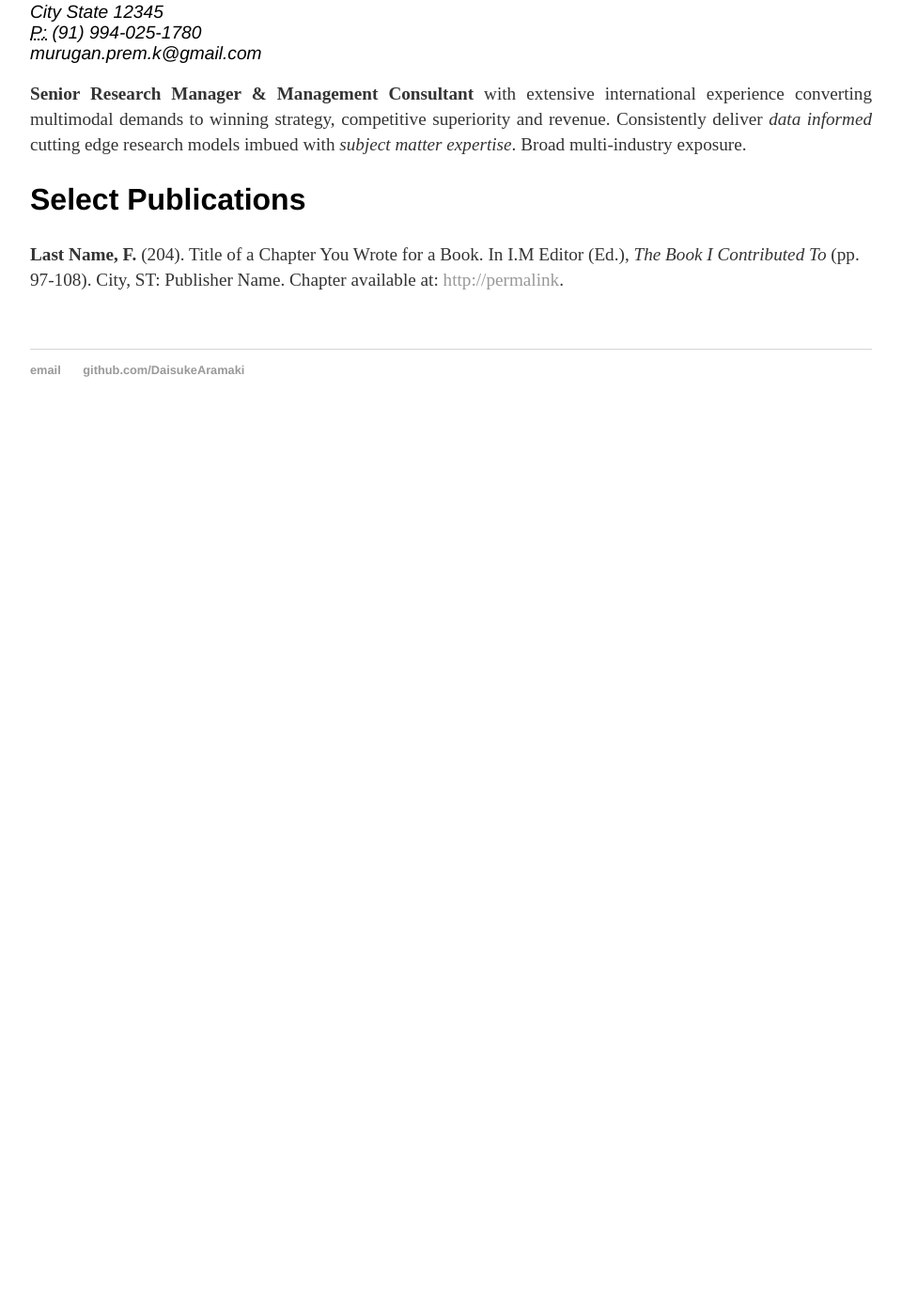
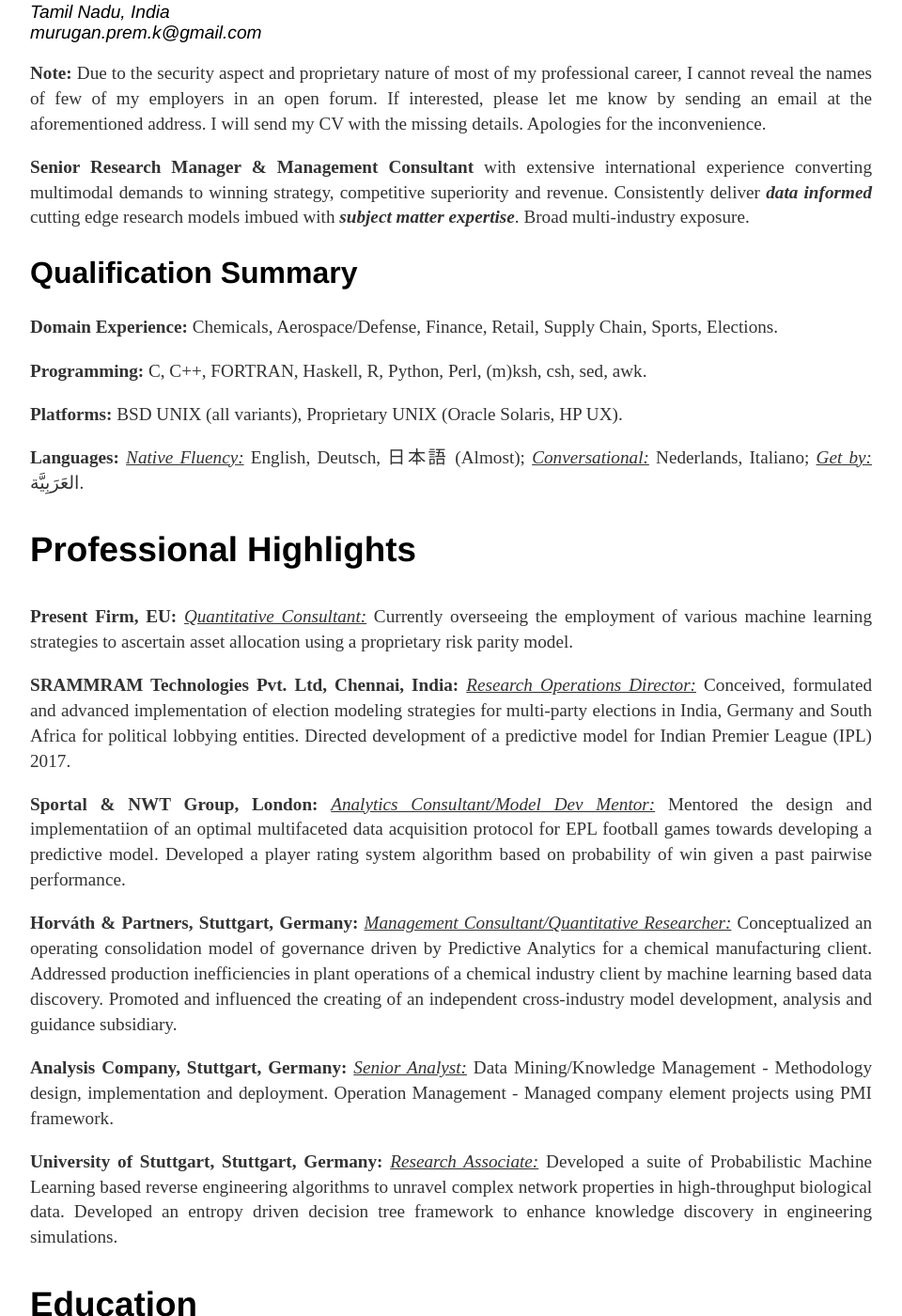
Before and after one commit to DaisukeAramaki/DaisukeAramaki.github.io, a Jekyll site: the page built from cv/index.html, in a window 1280 px wide and 1400 px high, scrolled down 244 px. Shown: the whole window at 94% size, without its empty margins (160-1120 px from the left). Built offline with Jekyll 4.4.1, drawn with Linux system fonts in a browser that asks for light colours; before the commit the page ends 900 px from its top, so only the background shows below that; some of the changed text lies outside the part shown.

Commit message:
Some major changes

```diff
--- a/about/index.html
+++ b/about/index.html
@@ -5,7 +5,7 @@
 
 		<div class="about">
 			<h1>About</h1>
-			<p style='text-align: justify;'> Sorry to disappoint if you expected to see the real old man from Section 9. A lot of folks on various tech sites, blogs and forums know me as Daisuke Aramaki/Skinwalker, so I decided to use the same account for my site. My real name is Prem and I'm from Chennai, India. I'm a Theoretical Physicist plus Chemical Engineer and mathematical modeling & simulation is my major area of expertise. I lived and worked in EU for more than 14 years as a Research Manager and Management Consultant before coming back to Chennai. At the moment, I'm working remotely for a specialized European fintech firm. I'm also available for hire as a freelance researcher, analytics consultant and advisor. Do contact me at my email if you're interested in working with me. In addition to English, I also speak good Japanese, Dutch, Italian and fluent German. Feel free to communicate in any of the aforementioned languages. Check out my CV page for some specifics.</p>
+			<p style='text-align: justify;'> Sorry to disappoint if you expected to see the real old man from Section 9. A lot of folks on various tech sites, blogs and forums know me as Daisuke Aramaki/Skinwalker for nearly a decade and for the sake of familiarity, I decided to use the same account for this site. My real name is Prem and I'm from Chennai, India. I'm a Theoretical Physicist plus Chemical Engineer. Weird combination yes, but physics and math rule! Mathematical modeling & Simulation is one of my major areas of expertise and I lived and worked in EU for more than 14 years as a Research Manager and Management Consultant before coming back to Chennai. At the moment, I'm working remotely for a specialized European fintech firm. I'm also available for hire as a freelance researcher, analytics consultant and advisor. Do contact me at my email if you're interested in working with me. In addition to English, I also speak good <strong>Japanese</strong>, Dutch, Italian and fluent <strong>German</strong>. Feel free to communicate in any of the aforementioned languages. Check out my CV page for some specifics. Also check out my other blogs for more information.</p>
 
 			<ul class="contacts">
 				<!-- <li><a href="#">@TwitterHandle</a></li> -->
--- a/cv/index.html
+++ b/cv/index.html
@@ -1,23 +1,55 @@
 ---
 layout: default
-title: CV Dr. Prem Kumar Murugan
+title: CV Prem
 ---
 
 	<div class="cv">
 		<a href="#" class="download" title="Download CV as PDF">Download CV</a>
-					<h1>Daisuke Aramaki</h1>
+					<h1>P.K. Murugan, PhD</h1>
 					<address>
 					<strong>Research Ops. & Analytics Manager/Management Consultant</strong><br>
-					Street Address<br>
-					City State 12345<br>
-					<abbr title="phone">P:</abbr> (91) 994-025-1780<br>
+					Chennai<br>
+					Tamil Nadu, India<br>
+				<!--	<abbr title="phone">P:</abbr> (+91) 994-025-1780<br>-->
 					<span class="obfuscate">murugan.prem.k@gmail.com</span>
 					</address>
-					<p style='text-align: justify;'><strong>Senior Research Manager & Management Consultant</strong> with extensive international experience converting multimodal demands to winning strategy, competitive superiority and revenue. Consistently deliver <em>data informed</em> cutting edge research models imbued with <em>subject matter expertise</em>. Broad multi-industry exposure.</p>
 
-					<h2>Select Publications</h2>
+		<p style='text-align: justify;'><strong>Note:</strong> Due to the security aspect and proprietary nature of most of my professional career, I cannot reveal the names of few of my employers in an open forum. If interested, please let me know by sending an email at the aforementioned address. I will send my CV with the missing details. Apologies for the inconvenience.</p>
 
-					<p><strong>Last Name, F.</strong> (204). Title of a Chapter You Wrote for a Book. In I.M Editor (Ed.), <em>The Book I Contributed To</em> (pp. 97-108). City, ST: Publisher Name. Chapter available at: <a href="#">http://permalink</a>.
+		<p style='text-align: justify;'><strong>Senior Research Manager & Management Consultant</strong> with extensive international experience converting multimodal demands to winning strategy, competitive superiority and revenue. Consistently deliver <em><strong>data informed</strong></em> cutting edge research models imbued with <em><strong>subject matter expertise</strong></em>. Broad multi-industry exposure.</p>
+
+		                        <h2>Qualification Summary</h2>
+
+		<p style='text-align: justify;'><strong>Domain Experience: </strong>Chemicals, Aerospace/Defense, Finance, Retail, Supply Chain, Sports, Elections.</p>
+		<p style='text-align: justify;'><strong>Programming: </strong>C, C++, FORTRAN, Haskell, R, Python, Perl, (m)ksh, csh, sed, awk.</p>
+		<p style='text-align: justify;'><strong>Platforms: </strong>BSD UNIX (all variants), Proprietary UNIX (Oracle Solaris, HP UX).</p>
+		<p style='text-align: justify;'><strong>Languages: </strong><em><u>Native Fluency:</u></em> English, Deutsch, &#26085;&#26412;&#35486; (Almost); <em><u>Conversational:</u></em> Nederlands, Italiano; <em><u>Get by:</u></em>  &#1575;&#1604;&#1593;&#1614;&#1585;&#1614;&#1576;&#1616;&#1610;&#1614;&#1617;&#1577;&#8206;.</p>
+
+		                        <h3>Professional Highlights</h3>
+		<p style='text-align: justify;'><strong>Present Firm, EU: </strong><em><u>Quantitative Consultant:</u></em> Currently overseeing the employment of various machine learning strategies to ascertain asset allocation using a proprietary risk parity model.</p>
+		<p style='text-align: justify;'><strong>SRAMMRAM Technologies Pvt. Ltd, Chennai, India: </strong><em><u>Research Operations Director:</u></em> Conceived, formulated and advanced implementation of election modeling strategies for multi-party elections in India, Germany and South Africa for political lobbying entities. Directed development of a predictive model for Indian Premier League (IPL) 2017.</p>
+		<p style='text-align: justify;'><strong>Sportal & NWT Group, London: </strong><em><u>Analytics Consultant/Model Dev Mentor:</u></em> Mentored the design and implementatiion of an optimal multifaceted data acquisition protocol for EPL football games towards developing a predictive model. Developed a player rating system algorithm based on probability of win given a past pairwise performance.</p>
+
+		<p style='text-align: justify;'><strong>Horv&#225;th & Partners, Stuttgart, Germany: </strong><em><u>Management Consultant/Quantitative Researcher:</u></em> Conceptualized an operating consolidation model of governance driven by Predictive Analytics for a chemical manufacturing client. Addressed production inefficiencies in plant operations of a chemical industry client by machine learning based data discovery. Promoted and influenced the creating of an independent cross-industry model development, analysis and guidance subsidiary.</p>
+
+		<p style='text-align: justify;'><strong>Analysis Company, Stuttgart, Germany: </strong><em><u>Senior Analyst:</u></em> Data Mining/Knowledge Management - Methodology design, implementation and deployment. Operation Management - Managed company element projects using PMI framework.</p>
+
+		<p style='text-align: justify;'><strong>University of Stuttgart, Stuttgart, Germany: </strong><em><u>Research Associate:</u></em> Developed a suite of Probabilistic Machine Learning based reverse engineering algorithms to unravel complex network properties in high-throughput biological data. Developed an entropy driven decision tree framework to enhance knowledge discovery in engineering simulations.</p>
+
+	                                <h3>Education</h3>
+		<p style='text-align: justify;'><strong>University of Stuttgart, Stuttgart, Germany: </strong><em> Doctorate in Process Engineering; Masters in Physics</em></p>
+      <!--	<p style='text-align: justify;'><strong>University of Hagen, Hagen, Germany: </strong><em><u>Masters in Mathematical Physics</u></em></p></-->
+		<p style='text-align: justify;'><strong>Indian Institute of Technology Madras, Chennai, India: </strong><em>Masters in Chemical Engineering</em></p>
+
+
+					<h3>Other Interests</h3>
+        	<p style='text-align: justify;'><strong>UFO Phenomena: </strong> Hot spot and physical evidence cases.</p>
+                <p style='text-align: justify;'><strong>Cryptozoology and High Strangeness: </strong> Navajo Skinwalker, Wendigo sighting cases.</p>
+                <p style='text-align: justify;'><strong>Village Deities of South India: </strong> Iconography, analysis and cataloging.</p>
+                <p style='text-align: justify;'><strong>SciFi Genre Analysis: </strong> Critical analysis of SciFi movies and anime.</p>
+
+
+
 
 
 	</div>
--- a/index.html
+++ b/index.html
@@ -16,7 +16,7 @@
 		</nav>
 		<div class="container">
     		<div class="blurb">
-        		<h1>Hi there, I'm Daisuke Aramaki!</h1>
+        		<h1>Hi there, I'm Prem aka Daisuke Aramaki!</h1>
 				<p>I'm best known as the brains behind Section 9 from <em>Ghost in the Shell</em>. Don't trust me. <a href="/about">Read more about my life...</a></p>
     		</div><!-- /.blurb -->
 		</div><!-- /.container -->
```
Also changed, not shown: 4 other files.
